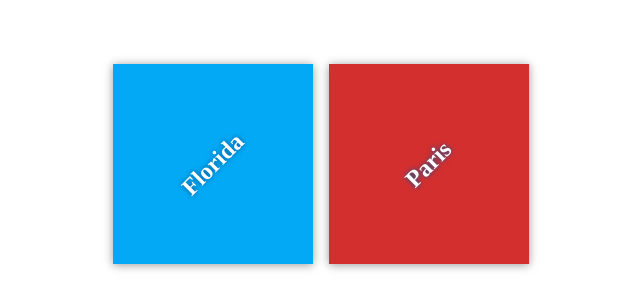
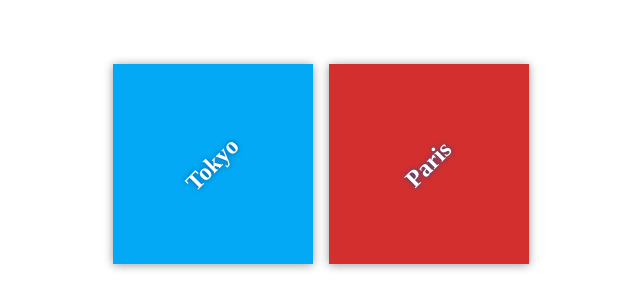
Before and after one commit to shireley/my-travel-plans, a plain HTML site: page index.html in a window 1280 px wide. Shown: the part 236-544 px from the top of the page, 319-959 px from the left. Drawn offline with Linux system fonts and the light colour scheme; files that its build step writes are made by us from their sources.

Commit message:
Add destinations to index

```diff
--- a/index.html
+++ b/index.html
@@ -11,7 +11,7 @@
     <div class="container">
         <div class="destination-container">
             <div class="destination" id="florida">
-                <h2>Florida</h2>
+                <h2>Tokyo</h2>
             </div>
 
             <div class="destination" id="paris">
```
